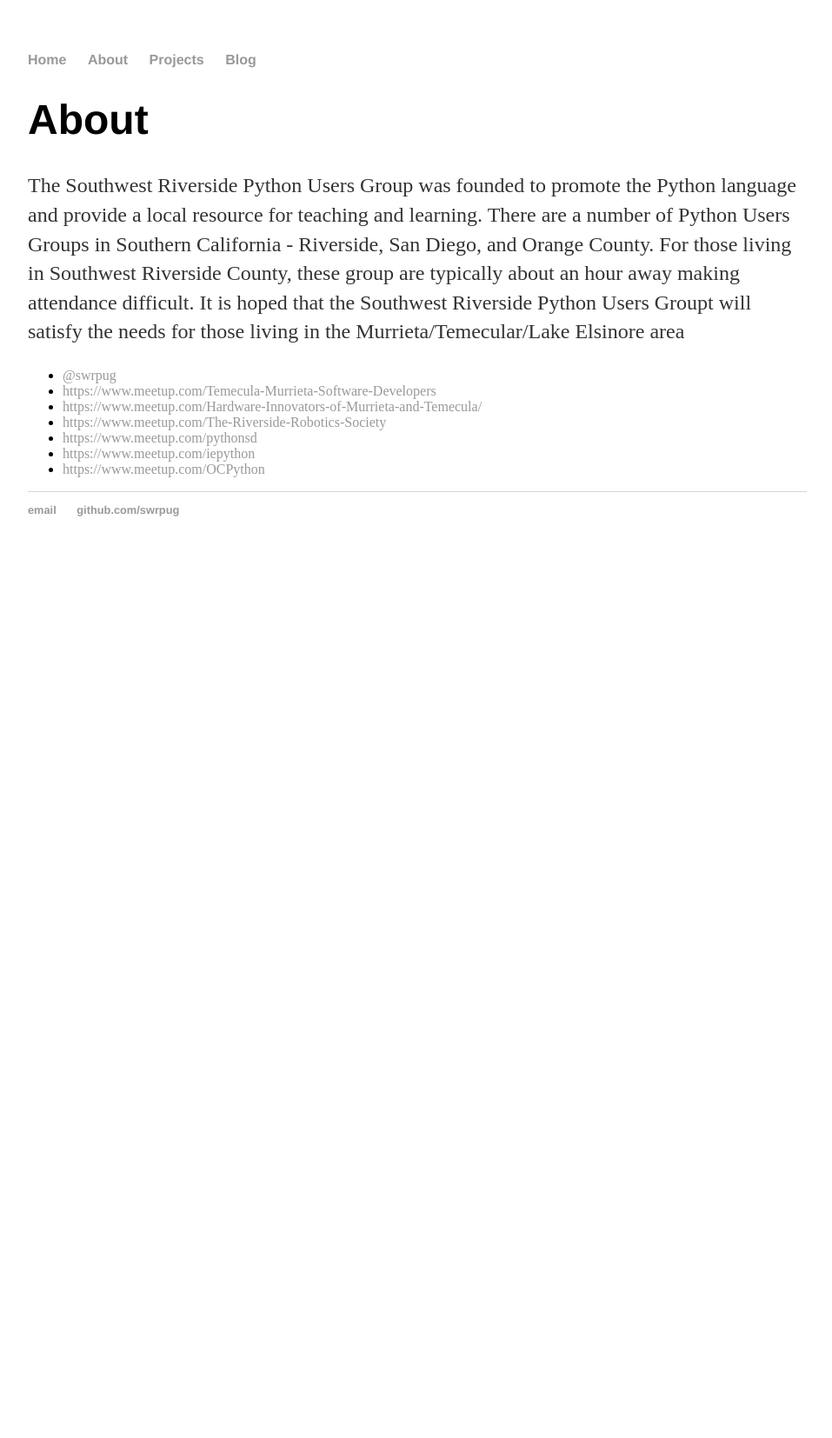
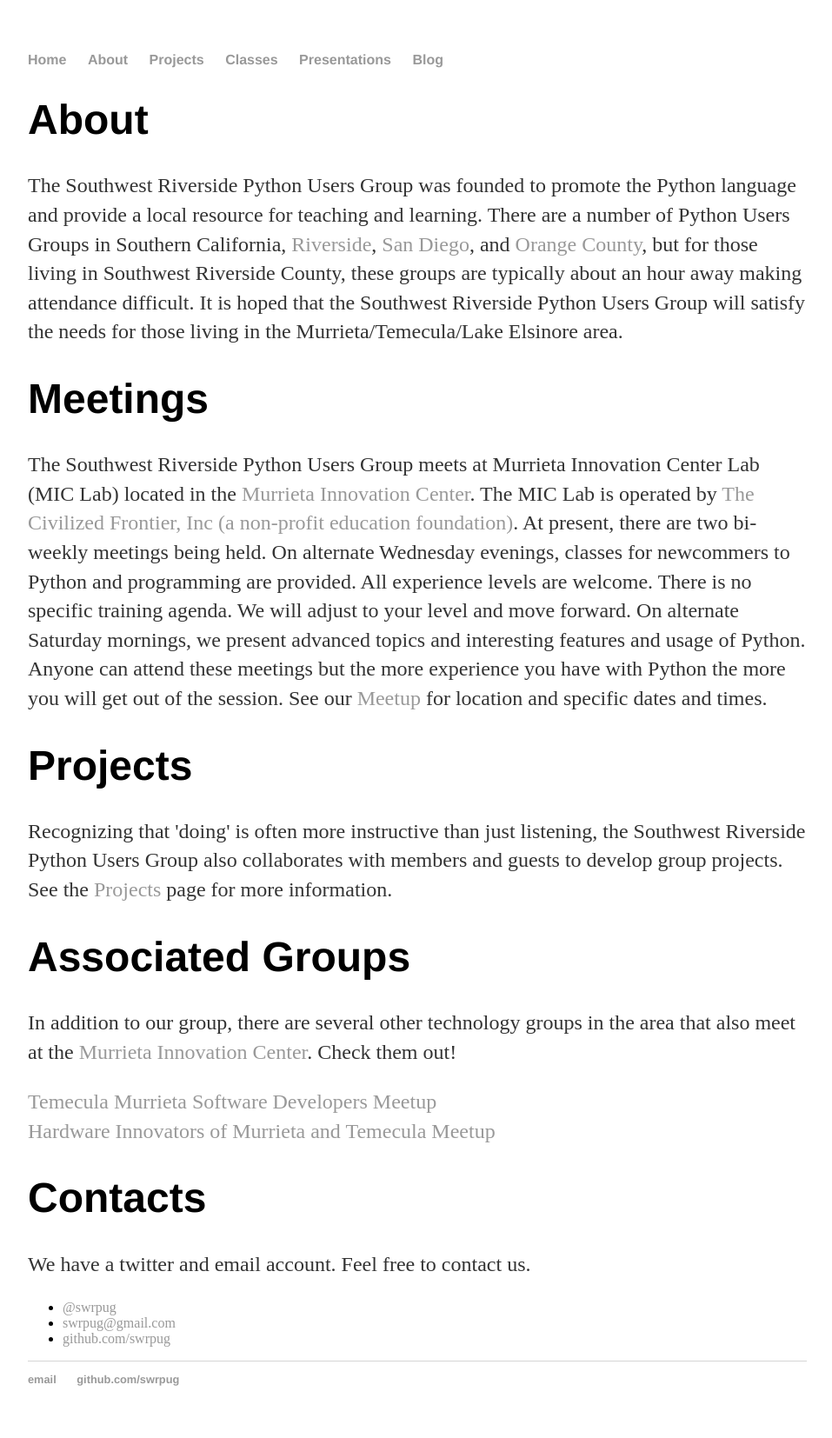
Before and after one commit to swrpug/swrpug.github.io, a Jekyll site: the page built from about/index.html, in a window 1280 px wide. Shown: the whole page at 87% size, without its empty margins (160-1117 px from the left). Built offline with Jekyll 4.4.1, drawn with Linux system fonts in a browser that asks for light colours; before the commit the page ends 900 px from its top, so only the background shows below that.

Commit message:
updated site with lots of new information

```diff
--- a/_layouts/default.html
+++ b/_layouts/default.html
@@ -11,6 +11,8 @@
 	        		<li><a href="/">Home</a></li>
 		        	<li><a href="/about">About</a></li>
 	        		<li><a href="/projects">Projects</a></li>
+							<li><a href="/classes">Classes</a></li>
+							<li><a href="/presentations">Presentations</a></li>
 	        		<li><a href="/blog">Blog</a></li>
 	    		</ul>
 			</nav>
--- a/about/index.html
+++ b/about/index.html
@@ -5,20 +5,50 @@
 
 		<div class="about">
 			<h1>About</h1>
-			<p>The Southwest Riverside Python Users Group was founded to promote the Python language and provide a local resource for
-         teaching and learning.  There are a number of Python Users Groups in Southern California - Riverside, San Diego, and
-         Orange County.  For those living in Southwest Riverside County, these group are typically about an hour away making
-         attendance difficult.  It is hoped that the Southwest Riverside Python Users Groupt will satisfy the needs for those
-         living in the Murrieta/Temecular/Lake Elsinore area
+			<p>
+			The Southwest Riverside Python Users Group was founded to promote the Python language and provide a local resource for
+      teaching and learning.  There are a number of Python Users Groups in Southern California, <a href=https://www.meetup.com/iepython/>Riverside</a>,
+			<a href=https://www.meetup.com/pythonsd/>San Diego</a>, and <a href=https://www.meetup.com/OCPython/>Orange County</a>, but
+			for those living in Southwest Riverside County, these groups are typically about an hour away making attendance difficult.
+			It is hoped that the Southwest Riverside Python Users Group will satisfy the needs for those living in the Murrieta/Temecula/Lake
+			Elsinore area.
       </p>
 
+			<h1>Meetings</h1>
+			<p>
+			The Southwest Riverside Python Users Group meets at Murrieta Innovation Center Lab (MIC Lab) located in the
+			<a href=https://www.innovatemurrieta.org/>Murrieta Innovation Center</a>.  The MIC Lab is operated by
+			<a href=http://creatorspaces.org/>The Civilized Frontier, Inc (a non-profit education foundation)</a>.  At present, there
+			are two bi-weekly meetings being held.  On alternate Wednesday evenings, classes for newcommers to Python and programming
+			are provided.  All experience levels are welcome.  There is no specific training agenda.  We will adjust to your level and move forward.
+			On alternate Saturday mornings, we present advanced topics and interesting features and usage of Python.  Anyone can attend these meetings but the
+			more experience you have with Python the more you will get out of the session.  See our <a href=https://www.meetup.com/Southwest-Riverside-Python-Users-Group-Meetup/>Meetup</a>
+			for location and specific dates and times.
+			</p>
+
+			<h1>Projects</h1>
+			<p>
+			Recognizing that 'doing' is often more instructive than just listening, the Southwest Riverside Python Users Group also
+			collaborates with members and guests to develop group projects.  See the <a href=../projects>Projects</a> page for more information.
+			</p>
+
+			<h1>Associated Groups</h1>
+			<p>
+			In addition to our group, there are several other technology groups in the area that also meet at the
+			<a href=https://www.innovatemurrieta.org/>Murrieta Innovation Center</a>.  Check them out!
+			</p>
+
+			<p>
+			<a href=https://www.meetup.com/Temecula-Murrieta-Software-Developers>Temecula Murrieta Software Developers Meetup</a>
+			</br>
+			<a href=https://www.meetup.com/Hardware-Innovators-of-Murrieta-and-Temecula>Hardware Innovators of Murrieta and Temecula Meetup</a>
+			</p>
+
+			<h1>Contacts</h1>
+			<p>We have a twitter and email account.  Feel free to contact us.</p>
 			<ul class="contacts">
 				<li><a href="#">@swrpug</a></li>
-				<li><a href="#">https://www.meetup.com/Temecula-Murrieta-Software-Developers</a></li>
-				<li><a href="#">https://www.meetup.com/Hardware-Innovators-of-Murrieta-and-Temecula/</a></li>
-				<li><a href="#">https://www.meetup.com/The-Riverside-Robotics-Society</a></li>
-				<li><a href="#">https://www.meetup.com/pythonsd</a></li>
-				<li><a href="#">https://www.meetup.com/iepython</a></li>
-				<li><a href="#">https://www.meetup.com/OCPython</a></li>
+				<li><a href="#">swrpug@gmail.com</a></li>
+				<li><a href="#">github.com/swrpug</a></li>
 				</ul>
 		</div>
--- a/projects/index.html
+++ b/projects/index.html
@@ -5,5 +5,7 @@
 
 		<div class="projects">
 			<h1>Projects</h1>
-			<p>Here we will list the projects we're working on and provide links</p>
+			<ul>
+				<li><a href=https://github.com/swrpug>Small Farm Operations/Control using Machine Learning</a></li>
+			</ul>
 		</div>
```
Also changed, not shown: _posts/2017-03-19-two-month-anniversary.md (added, +24 -0 lines), classes/index.html (added, +8 -0 lines), index.html (+17 -1 lines), presentations/index.html (added, +13 -0 lines).
